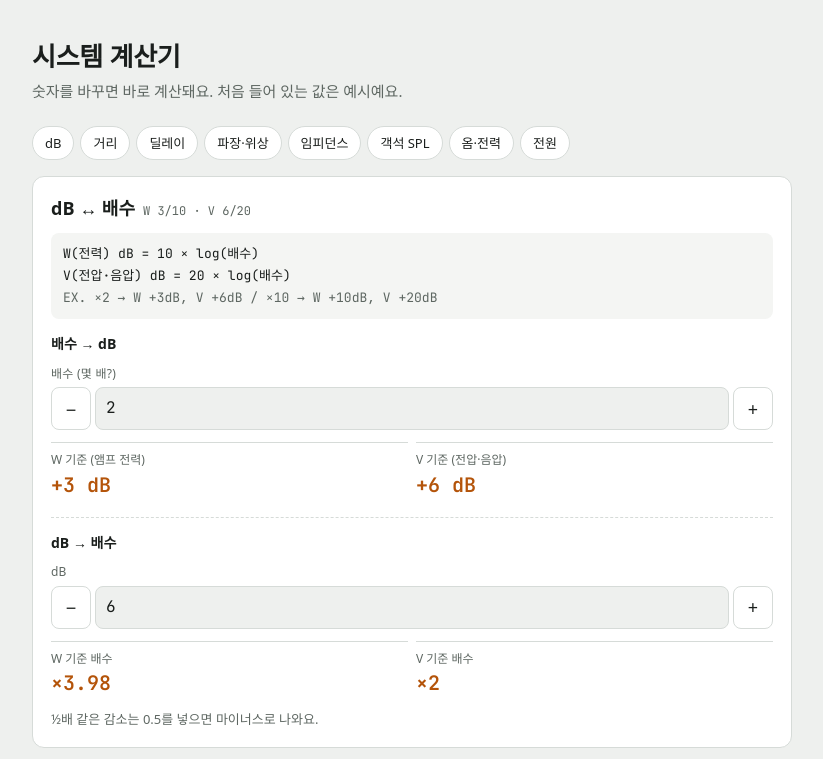
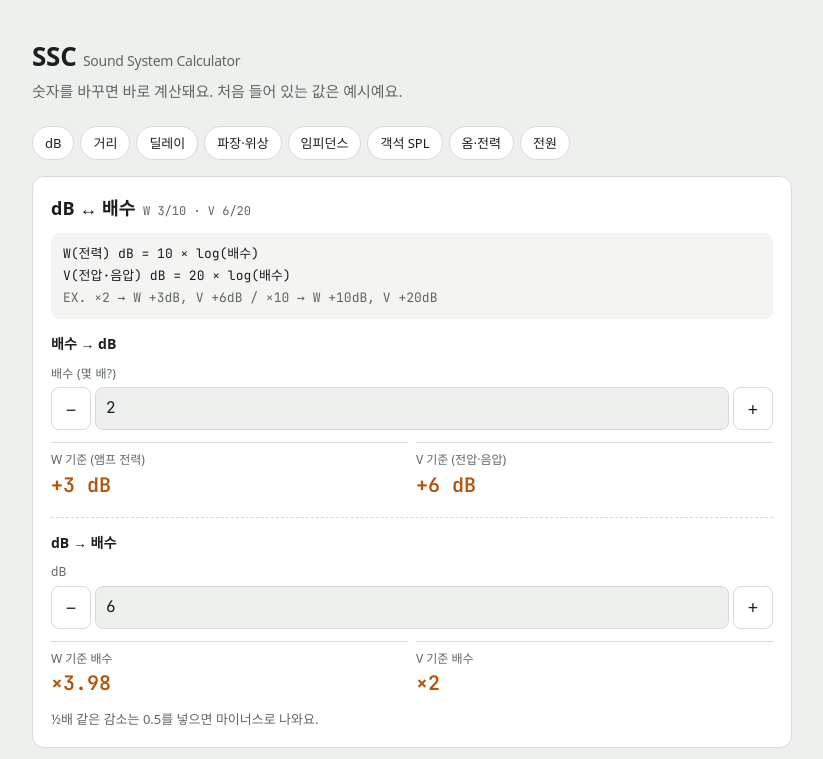
Before and after one commit to ASHENZ/SSC, a plain HTML site: page index.html in a window 1280 px wide. Shown: the top 759 px of the page, without its empty margins (228-1051 px from the left). Drawn offline with Linux system fonts and the light colour scheme; a web font is replaced by a local one.

Commit message:
Add files via upload

```diff
--- a/index.html
+++ b/index.html
@@ -3,12 +3,12 @@
 <head>
 <meta charset="utf-8">
 <meta name="viewport" content="width=device-width,initial-scale=1,viewport-fit=cover">
-<title>시스템 계산기</title>
+<title>SSC</title>
 <meta name="theme-color" content="#EEF0EE" media="(prefers-color-scheme: light)">
 <meta name="theme-color" content="#141716" media="(prefers-color-scheme: dark)">
 <meta name="apple-mobile-web-app-capable" content="yes">
 <meta name="mobile-web-app-capable" content="yes">
-<meta name="apple-mobile-web-app-title" content="시스템 계산기">
+<meta name="apple-mobile-web-app-title" content="SSC">
 <meta name="apple-mobile-web-app-status-bar-style" content="default">
 <link rel="manifest" href="manifest.webmanifest">
 <link rel="apple-touch-icon" href="icon-180.png">
@@ -79,7 +79,7 @@ h3{font-size:14px;font-weight:600;margin:16px 0 10px;padding-top:14px;border-top
 
 <div class="wrap">
 <header>
-  <h1>시스템 계산기</h1>
+  <h1>SSC <small style="font-size:14px;font-weight:500;color:var(--muted)">Sound System Calculator</small></h1>
   <p class="sub">숫자를 바꾸면 바로 계산돼요. 처음 들어 있는 값은 예시예요.</p>
 </header>
 <nav aria-label="섹션">
--- a/sw.js
+++ b/sw.js
@@ -1,4 +1,4 @@
-const C='syscalc-v1';
+const C='ssc-v2';
 const CORE=['./','index.html','manifest.webmanifest','icon-192.png','icon-512.png','icon-180.png'];
 self.addEventListener('install',e=>{e.waitUntil(caches.open(C).then(c=>c.addAll(CORE)).then(()=>self.skipWaiting()))});
 self.addEventListener('activate',e=>{e.waitUntil(caches.keys().then(ks=>Promise.all(ks.filter(k=>k!==C).map(k=>caches.delete(k)))).then(()=>self.clients.claim()))});
```
Also changed, not shown: manifest.webmanifest.
